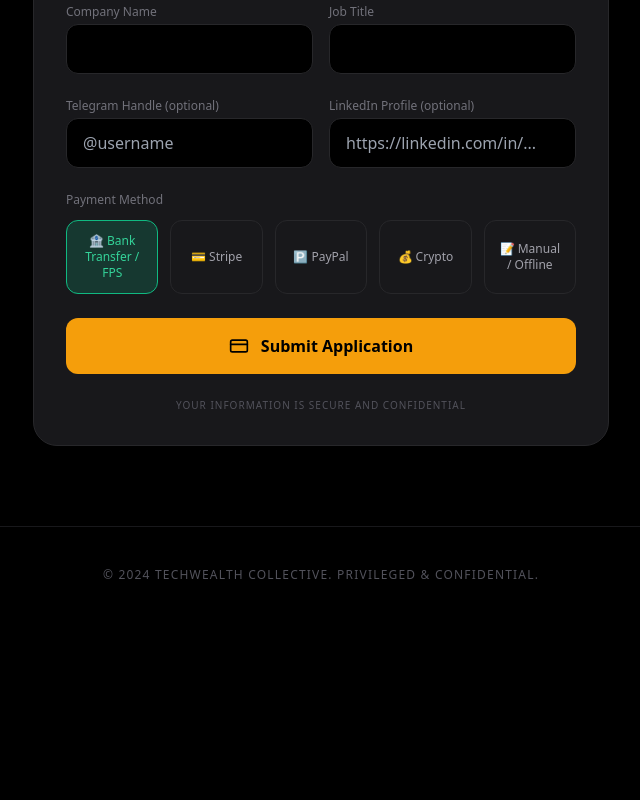
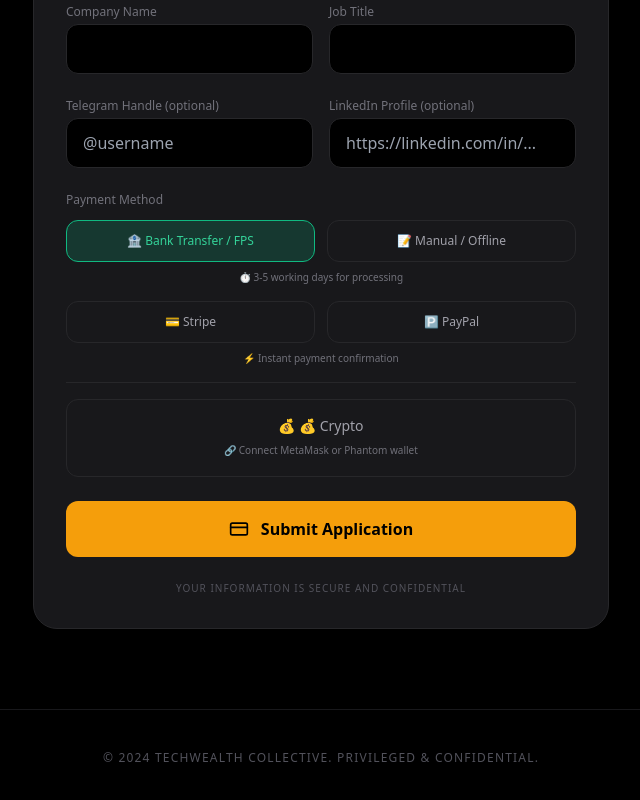
Before and after one commit to evilmoni/TechWealth, a Next.js app: page /register in a window 1280 px wide. Shown: the part 1287-2087 px from the top of the page, without its empty margins (319-959 px from the left). Before the commit the page ends 1910 px from the top, so only its background shows below. Built offline with nearby package versions, Linux system fonts and the light colour scheme.

Commit message:
Reorganize payment methods: group Manual+Bank (3-5 days), Stripe+PayPal (instant), isolate Crypto

```diff
--- a/app/components/SignUpForm.tsx
+++ b/app/components/SignUpForm.tsx
@@ -293,12 +293,12 @@ export default function SignUpForm({ lang, onSubmit, isSubmitting }: SignUpFormP
       {/* Payment Method */}
       <div>
         <label className="block text-xs text-zinc-500 mb-3">{labels.paymentMethod}</label>
-        <div className="grid grid-cols-2 md:grid-cols-5 gap-3">
+
+        {/* Group 1: Manual + Bank Transfer (3-5 working days) */}
+        <div className="mb-4">
+          <div className="grid grid-cols-2 gap-3 mb-2">
             {[
               { value: 'bank_transfer', label: labels.bankTransfer },
-            { value: 'stripe', label: labels.stripe },
-            { value: 'paypal', label: labels.paypal },
-            { value: 'crypto', label: labels.crypto },
               { value: 'manual', label: labels.manual }
             ].map((method) => (
               <button
@@ -314,6 +314,50 @@ export default function SignUpForm({ lang, onSubmit, isSubmitting }: SignUpFormP
                 {method.label}
               </button>
             ))}
+          </div>
+          <p className="text-[10px] text-zinc-500 text-center">⏱️ 3-5 working days for processing</p>
+        </div>
+
+        {/* Group 2: Stripe + PayPal (Instant) */}
+        <div className="mb-4">
+          <div className="grid grid-cols-2 gap-3">
+            {[
+              { value: 'stripe', label: labels.stripe },
+              { value: 'paypal', label: labels.paypal }
+            ].map((method) => (
+              <button
+                key={method.value}
+                type="button"
+                onClick={() => setFormData(prev => ({ ...prev, paymentMethod: method.value }))}
+                className={`p-3 rounded-xl border text-xs font-medium transition-all ${
+                  formData.paymentMethod === method.value
+                    ? 'bg-amber-500/20 border-amber-500 text-amber-400'
+                    : 'bg-zinc-900 border-zinc-800 text-zinc-400 hover:border-zinc-700'
+                }`}
+              >
+                {method.label}
+              </button>
+            ))}
+          </div>
+          <p className="text-[10px] text-zinc-500 text-center mt-2">⚡ Instant payment confirmation</p>
+        </div>
+
+        {/* Group 3: Crypto (Isolated) */}
+        <div className="pt-4 border-t border-zinc-800">
+          <button
+            type="button"
+            onClick={() => setFormData(prev => ({ ...prev, paymentMethod: 'crypto' }))}
+            className={`w-full p-4 rounded-xl border text-sm font-medium transition-all ${
+              formData.paymentMethod === 'crypto'
+                ? 'bg-purple-500/20 border-purple-500 text-purple-400'
+                : 'bg-zinc-900 border-zinc-800 text-zinc-400 hover:border-zinc-700'
+            }`}
+          >
+            <div className="flex items-center justify-center gap-2">
+              💰 {labels.crypto}
+            </div>
+            <p className="text-[10px] text-zinc-500 mt-1">🔗 Connect MetaMask or Phantom wallet</p>
+          </button>
         </div>
       </div>
 
```
Lines whose indentation alone changed are shown as unchanged.
